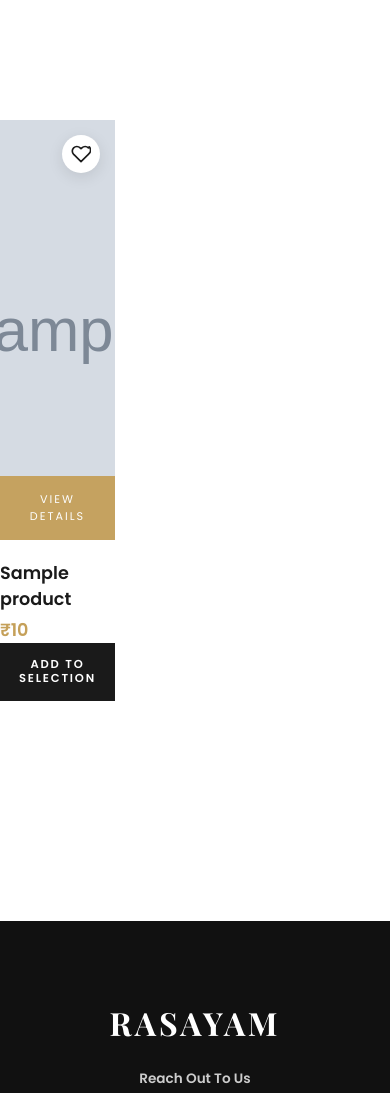
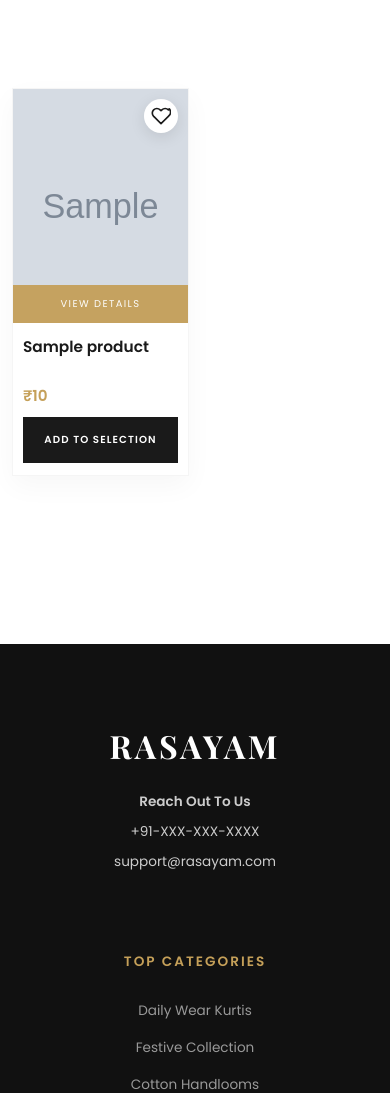
Before and after one commit to Rasayam-Team/Rasayam-website, a Django app: page /shop/ in a window 390 px wide. Shown: the part 389-1482 px from the top of the page. Run offline with Django 5.2, Linux system fonts and the light colour scheme; tables that the repository leaves empty hold one stand-in row (values such as "Sample post"); grey boxes marked "Sample" are stand-in pictures; some web fonts are replaced.

Commit message:
mobile grid responsiveness

```diff
--- a/products/static/products/style2.css
+++ b/products/static/products/style2.css
@@ -434,6 +434,132 @@ a.btn-cart {
 }
 
 /* =========================================
+   RESPONSIVE PRODUCT GRIDS
+   ========================================= */
+@media (max-width: 768px) {
+    .shop-wrapper .container,
+    .product-grid {
+        max-width: 100%;
+        box-sizing: border-box;
+    }
+
+    .product-grid {
+        grid-template-columns: repeat(2, minmax(0, 1fr)) !important;
+        gap: 18px 14px !important;
+        width: 100%;
+        padding: 32px 14px !important;
+    }
+
+    .product-card {
+        min-width: 0;
+        height: 100%;
+        display: flex;
+        flex-direction: column;
+        background: #fff;
+        border: 1px solid rgba(0,0,0,0.04);
+        box-shadow: 0 10px 26px rgba(0,0,0,0.035);
+        overflow: hidden;
+    }
+
+    .product-img-wrapper,
+    .product-card .product-img-wrapper {
+        width: 100% !important;
+        height: auto !important;
+        aspect-ratio: 3 / 4;
+        min-height: 0;
+    }
+
+    .product-img-wrapper img,
+    .product-card .product-img-wrapper img {
+        width: 100% !important;
+        height: 100% !important;
+        object-fit: cover;
+    }
+
+    .product-info {
+        flex: 1;
+        display: flex;
+        flex-direction: column;
+        padding: 14px 10px 12px !important;
+    }
+
+    .product-info h3 {
+        min-height: 2.8em;
+        margin-bottom: 6px !important;
+        overflow-wrap: anywhere;
+        font-size: 0.96rem !important;
+        line-height: 1.35;
+    }
+
+    .product-info p,
+    .product-info .price {
+        margin-bottom: 12px !important;
+        font-size: 0.95rem !important;
+        line-height: 1.3;
+    }
+
+    .product-action-container {
+        margin-top: auto;
+        width: 100%;
+    }
+
+    .btn-cart,
+    button.btn-cart,
+    a.btn-cart {
+        min-height: 46px;
+        padding: 12px 9px;
+        font-size: 0.64rem;
+        letter-spacing: 1.1px;
+        line-height: 1.2;
+        white-space: normal;
+    }
+
+    .wishlist-icon-wrapper {
+        top: 10px !important;
+        right: 10px !important;
+        width: 34px !important;
+        height: 34px !important;
+    }
+
+    .btn-gold {
+        padding: 12px 8px !important;
+        font-size: 0.62rem !important;
+        letter-spacing: 1.4px !important;
+    }
+}
+
+@media (max-width: 480px) {
+    .product-grid {
+        gap: 16px 12px !important;
+        padding: 28px 12px !important;
+    }
+}
+
+@media (max-width: 360px) {
+    .product-grid {
+        grid-template-columns: 1fr !important;
+        gap: 22px !important;
+        padding: 26px 14px !important;
+    }
+
+    .product-info {
+        padding: 16px 12px 14px !important;
+    }
+
+    .product-info h3 {
+        min-height: auto;
+        font-size: 1.02rem !important;
+    }
+
+    .btn-cart,
+    button.btn-cart,
+    a.btn-cart {
+        font-size: 0.68rem;
+        letter-spacing: 1.4px;
+    }
+}
+
+/* =========================================
    RESTORED LUXURY FOOTER (4-COLUMN)
    ========================================= */
 .main-footer {
```
